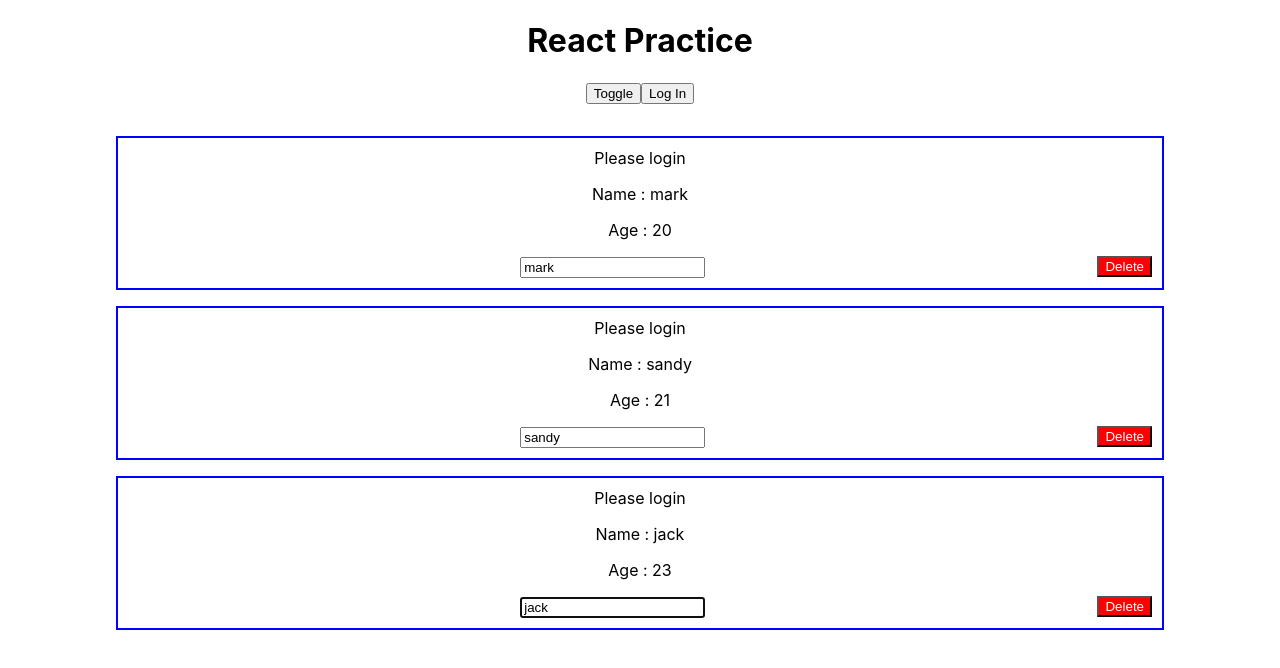
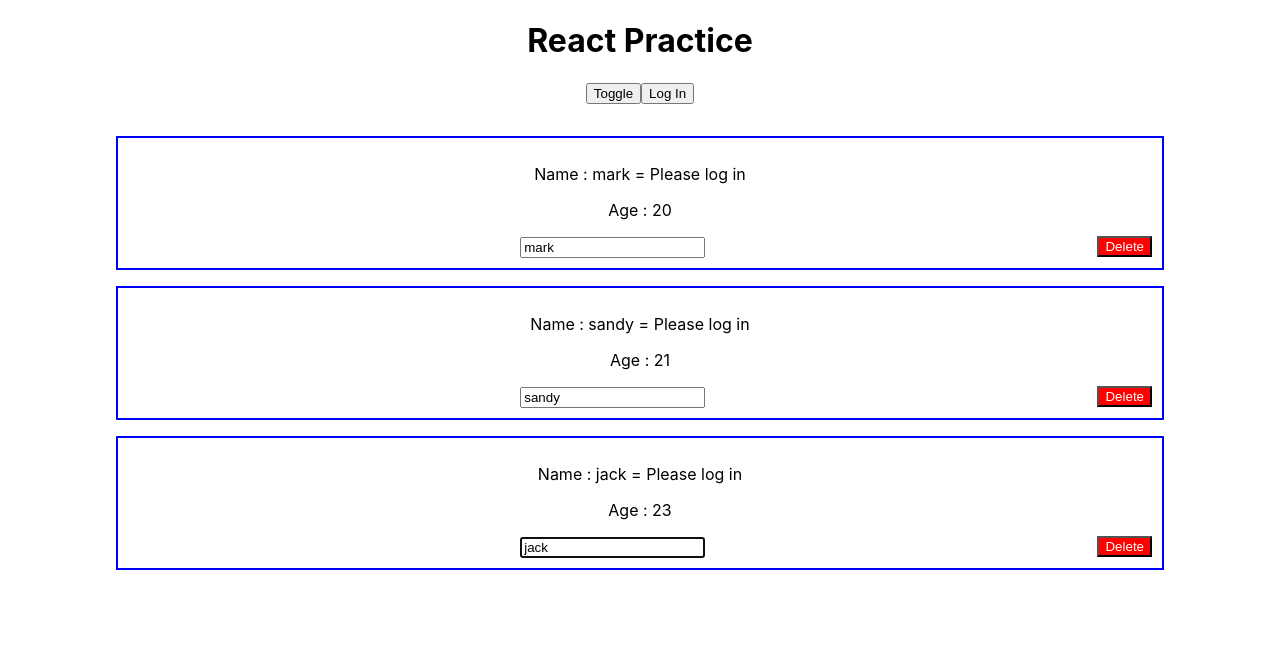
Before and after one commit to HarishTagadghar/react-practice, a React (Create React App) app: page / in a window 1280 px wide. Shown: the top 668 px of the page. Built offline with nearby package versions, Linux system fonts and the light colour scheme.

Commit message:
implementing context api in simpler way on both cbc & fbc

```diff
--- a/src/components/Cockpit.js
+++ b/src/components/Cockpit.js
@@ -1,4 +1,4 @@
-import React , {useEffect ,useState} from 'react';
+import React , {useEffect ,useState , useContext} from 'react';
 import AuthContext from '../context/Auth-context';
 // class Cockpit extends React.Component {
 //     render() {
@@ -17,7 +17,7 @@ const Cockpit = (props) => {
 
 let refElement = React.useRef(null);
 let [show , setShow] = useState(true)
-
+let authcontext = useContext(AuthContext)
 useEffect(() => {
 setTimeout(() => {
     refElement.current.click()
@@ -28,9 +28,10 @@ setTimeout(() => {
         <div className="cockpit">
         <h1 >React Practice</h1>
           <button ref={refElement} onClick={props.clicked} className="cockpit">Toggle</button>
-            <AuthContext.Consumer>
+            {/* <AuthContext.Consumer>
                 {(context) => <button onClick={context.login}>Log In</button>}
-            </AuthContext.Consumer>
+            </AuthContext.Consumer> */}
+            <button onClick={authcontext.login}>Log In</button>
         <div>
             {show ? 'WAIT FOR 2 SEC' : null}
         </div>
--- a/src/components/Person.js
+++ b/src/components/Person.js
@@ -3,22 +3,26 @@ import '../App.css';
 import propTypes from 'prop-types';
 import AuthContext from '../context/Auth-context';
 class Person extends React.Component {
+    static contextType = AuthContext
     constructor(props) {
         super(props)
         this.referenceElement = React.createRef();
     }
+
     componentDidMount() {
         this.referenceElement.current.focus()
         console.log(this.referenceElement);
     }
     render() {
+    console.log(this.context);
 
         return (
             <div className="box cockpit">
-            <AuthContext.Consumer>
+            {/* <AuthContext.Consumer>
                 {(context)=>  context.authenticated ? 'Authenticate!' : 'Please login'}
-            </AuthContext.Consumer>
-                <p>Name : {this.props.name} </p>
+            </AuthContext.Consumer> */}
+
+                <p>Name : {this.props.name} =  {this.context.authenticated ? 'Authenticate!' : 'Please log in'} </p>
                 <p>Age : {this.props.age} </p>
                 <input type="text" ref={this.referenceElement} onChange={this.props.changed} value={this.props.name}/>
                 <button className="delete" style={{cursor:'pointer'}} onClick={this.props.clicked}>Delete</button>
```
